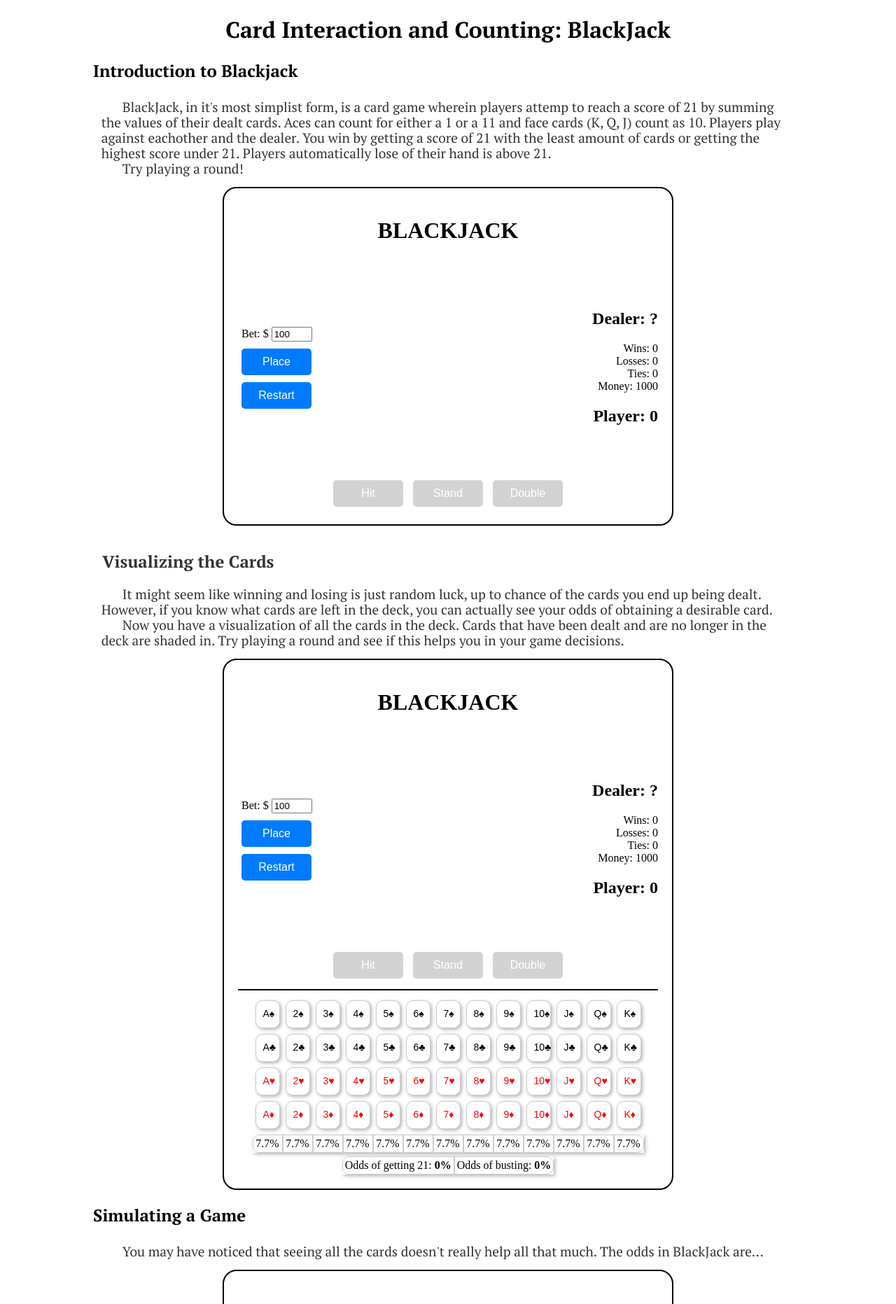
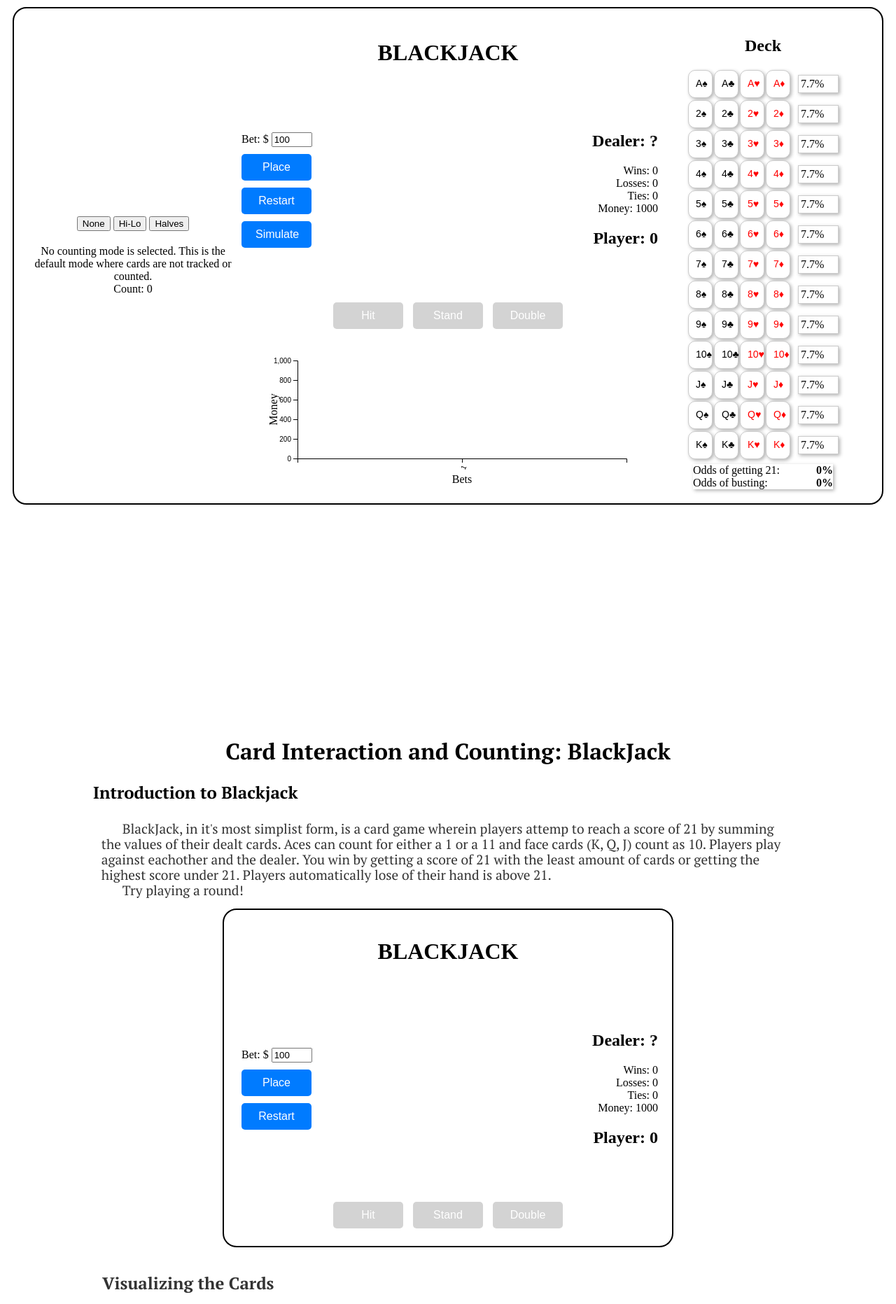
Before and after one commit to lukelin15/CardCounting, a SvelteKit app: page / in a window 1280 px wide. Shown: the top 1863 px of the page at 70% size. Built offline with nearby package versions, Linux system fonts and the light colour scheme.

Commit message:
better formatting for counting modes

```diff
--- a/src/components/App.svelte
+++ b/src/components/App.svelte
@@ -7,6 +7,11 @@
 </script>
 
 <main>
+  <Base stats=true simulate=true counts=true/>
+
+  <!-- makes Base the only visible thing -->
+  <div style="height: 300px;"></div>
+
   <h1>Card Interaction and Counting: BlackJack</h1>
   <h2>Introduction to Blackjack</h2>
   <body>
@@ -42,7 +47,7 @@
       in BlackJack are...
     </p>
   </body>
-  <Base stats=true simulate=true/>
+  <Base stats=true simulate=true counts=true/>
   <h2>Betting</h2>
   <h2>Statistics of the Game</h2>
   <h2>Card Counting</h2>
--- a/src/components/Base.svelte
+++ b/src/components/Base.svelte
@@ -2,8 +2,8 @@
   import { fly } from 'svelte/transition';
   import Card from './Card.svelte';
   import Stats from './Stats.svelte';
-  import { onMount, afterUpdate } from 'svelte';
-  import * as d3 from 'd3';
+  import Graph from './Graph.svelte';
+  import Counting from './Counting.svelte';
 
   // customization
   export let stats = false;
@@ -41,6 +41,8 @@
   let runningCount=0;
   let stopSimulation = true;
 
+  let moneyHistory = [1000];
+
   // only display overlay after animations
   // equations gets amount of extra cards dealt
   $: if (gameOver) {
@@ -51,6 +53,8 @@
 
   function restart() {
     deck = [...newDeck]
+
+    stopSimulation = true;
 
     playerHand = [];
     dealerHand = [];
@@ -67,7 +71,8 @@
     error = '';
     betPlaced = false;
     runningCount = 0;
-    stopSimulation = true;
+
+    moneyHistory = [1000];
   }
 
   function shuffle() {
@@ -305,6 +310,8 @@
       losses += 1
     }
     betPlaced = false;
+    moneyHistory.push(playerMoney);
+    moneyHistory = [...moneyHistory];
     return winner;
   }
 
@@ -320,7 +327,6 @@
           placeBet(betAmount);
         } else {
           betAmount = Math.round(playerMoney / -(runningCount-3) / 1000)
-          console.log(betAmount)
           placeBet(betAmount)
         }
         // smartHit(betAmount);
@@ -352,66 +358,13 @@
       runningCount += 0;
     }
   }
-
-
-  let playerMoneyHistory = [];
-
-  // Update playerMoneyHistory every time playerMoney changes
-  $: playerMoneyHistory.push(playerMoney);
-
-  let svg;
-
-
-  onMount(() => {
-    if ((stats && simulate) || counts) {
-      svg = d3.select("#mySvg");
-    }
-  });
-
-  afterUpdate(() => {
-    if ((stats && simulate) || counts && svg) {
-      drawChart();
-    }
-  });
-
-  function drawChart() {
-    // Clear the SVG
-    svg.selectAll("*").remove();
-
-    // Set the dimensions and margins of the graph
-    let margin = {top: 10, right: 30, bottom: 30, left: 60},
-        width = 460 - margin.left - margin.right,
-        height = 400 - margin.top - margin.bottom;
-
-    // Add X axis
-    let x = d3.scaleLinear()
-      .domain([0, playerMoneyHistory.length])
-      .range([ 0, width ]);
-    svg.append("g")
-      .attr("transform", "translate(0," + height + ")")
-      .call(d3.axisBottom(x));
-
-    // Add Y axis
-    let y = d3.scaleLinear()
-      .domain([0, d3.max(playerMoneyHistory)])
-      .range([ height, 0]);
-    svg.append("g")
-      .call(d3.axisLeft(y));
-
-    // Add the line
-    svg.append("path")
-      .datum(playerMoneyHistory)
-      .attr("fill", "none")
-      .attr("stroke", "steelblue")
-      .attr("stroke-width", 1.5)
-      .attr("d", d3.line()
-        .x((d, i) => x(i))
-        .y(d => y(d))
-      );
-  }
 </script>
 
 <main>
+  <div class="addons" class:stats-active={stats}>
+    {#if stats}
+    <Counting counts={runningCount} />
+    {/if}
     <div class="blackjack-container">
       <div class="header">
         <h1 class="blackjack-header">BLACKJACK</h1>
@@ -426,7 +379,7 @@
           <button on:click={() => placeBet(betAmount)} disabled={betPlaced}>Place</button>
           <button on:click={() => restart()}> Restart</button>
           {#if simulate}
-          <button on:click={() => simulateRounds(1000, false, false)}>Simulate</button>
+            <button on:click={() => simulateRounds(1000, false, true)}>Simulate</button>
           {/if}
           {#if error}
             <p>{error}</p>
@@ -473,9 +426,6 @@
           <div>Losses: {losses}</div>
           <div>Ties: {ties}</div>
           <div>Money: {playerMoney}</div>
-        {#if counts}
-          <div>Running Count: {runningCount}</div>
-        {/if}
           <h2>Player: {calculateHand(playerHand)}</h2>
         </div>
       </div>
@@ -490,15 +440,14 @@
               <h2>Winner: {determineWinner()}</h2>
           </div>
       {/if}
-
-
+      {#if simulate}
+        <Graph playerMoneyHistory={moneyHistory}/>
+      {/if}
+    </div>
     {#if stats}
     <Stats {deck} dealerSecondCard={dealerHand[1]} playerHand={playerHand}/>
     {/if}
   </div>
-  {#if (stats && simulate) || counts}
-    <svg id="mySvg" width="500" height="500"></svg>
-  {/if}
 </main>
 
 <style>
@@ -507,6 +456,22 @@
     flex-direction: column;
     align-items: center;
     margin: 10px;
+  }
+
+  .addons {
+    display: flex;
+    align-items: center;
+    justify-content: space-between;
+    width: 600px; /* Default width */
+    transition: width 0.5s ease; /* Smooth transition for width changes */
+    background: white;
+    border: 2px solid black;
+    padding: 20px;
+    border-radius: 20px;
+  }
+
+  .addons.stats-active {
+    width: 1200px; /* Expanded width */
   }
 
   .blackjack-container {
@@ -518,8 +483,7 @@
     max-width: 600px; /* As per the image's apparent width */
     background: white;
     border-radius: 20px;
-    border: 2px solid black;
-    padding: 20px;
+
   }
 
 
--- /dev/null
+++ b/src/components/Counting.svelte
@@ -0,0 +1,38 @@
+<script>
+  import { fade } from 'svelte/transition';
+
+  let mode = 'none'; // Default mode
+
+  export let counts;
+
+  const descriptions = {
+    'none': 'No counting mode is selected. This is the default mode where cards are not tracked or counted.',
+    'hi-lo': 'Hi-Lo counting mode. Each card is assigned a value of either -1, 0, or +1. It is a balanced system used to get an estimate of the high and low cards remaining in the deck.',
+    'halves': 'Halves counting mode. A more complex system where cards are given values of -1, -0.5, 0, +0.5, or +1. It offers a more precise measure of the remaining deck composition than Hi-Lo.'
+  };
+</script>
+
+<div class="container">
+  <div class="buttons">
+    <button on:click={() => mode = 'none'}>None</button>
+    <button on:click={() => mode = 'hi-lo'}>Hi-Lo</button>
+    <button on:click={() => mode = 'halves'}>Halves</button>
+  </div>
+  <div class="description" transition:fade>
+    {descriptions[mode]}
+  </div>
+  <div class="count">Count: {counts}</div>
+</div>
+
+<style>
+  .container {
+    width: 300px;
+    text-align: center;
+  }
+  .buttons {
+    margin-bottom: 20px;
+  }
+  .description {
+    transition: color 0.4s ease;
+  }
+</style>
--- /dev/null
+++ b/src/components/Graph.svelte
@@ -0,0 +1,88 @@
+<script>
+  import { onMount, afterUpdate } from 'svelte';
+  import * as d3 from 'd3';
+
+  export let playerMoneyHistory;
+
+  let svg;
+
+  onMount(() => {
+    svg = d3.select(".mySvg2").attr("width", "550").attr("height", "200");
+    drawChart(); // Initial draw
+  });
+
+  afterUpdate(() => {
+    drawChart(); // Redraw chart to reflect updated playerMoneyHistory
+  });
+
+  function drawChart() {
+    // Clear the SVG
+    svg.selectAll("*").remove();
+
+    // Set the dimensions and margins of the graph
+    let margin = {top: 20, right: 20, bottom: 40, left: 60},
+        width = 550 - margin.left - margin.right,
+        height = 200 - margin.top - margin.bottom;
+
+    // Append a 'group' element to 'svg'
+    // Moves the 'group' element to the top left margin
+    let g = svg.append("g").attr("transform", "translate(" + margin.left + "," + margin.top + ")");
+
+    // Add X axis --> it is a date format
+    let x = d3.scaleLinear()
+              .domain([0, playerMoneyHistory.length - 1])
+              .range([0, width]);
+    g.append("g")
+     .attr("transform", "translate(0," + height + ")")
+     .call(d3.axisBottom(x).ticks(Math.min(playerMoneyHistory.length, 10)).tickFormat(i => `${i + 1}`))
+     .selectAll("text")
+        .style("text-anchor", "end")
+        .attr("dx", "-.8em")
+        .attr("dy", ".15em")
+        .attr("transform", "rotate(-65)");
+
+    // Add Y axis
+    let y = d3.scaleLinear()
+              .domain([0, d3.max(playerMoneyHistory)])
+              .range([ height, 0 ]);
+    g.append("g")
+     .call(d3.axisLeft(y).ticks(5));
+
+    // Add the line
+    g.append("path")
+     .datum(playerMoneyHistory)
+     .attr("fill", "none")
+     .attr("stroke", "steelblue")
+     .attr("stroke-width", 2)
+     .attr("d", d3.line()
+       .x((_, i) => x(i))
+       .y((d) => y(d))
+     );
+
+    // Text label for the x axis
+    svg.append("text")
+       .attr("transform",
+             "translate(" + (width/2 + margin.left) + " ," +
+                            (height + margin.top + 35) + ")")
+       .style("text-anchor", "middle")
+       .text("Bets");
+
+    // Text label for the y axis
+    svg.append("text")
+       .attr("transform", "rotate(-90)")
+       .attr("y", 0 + margin.left / 4)
+       .attr("x",0 - (height / 2) - margin.top)
+       .attr("dy", "1em")
+       .style("text-anchor", "middle")
+       .text("Money");
+  }
+</script>
+
+<svg class="mySvg2"></svg>
+
+<style>
+  .mySvg2 {
+    margin-top: 10px;
+    padding-top: 10px;
+  }
+</style>
--- a/src/components/Stats.svelte
+++ b/src/components/Stats.svelte
@@ -96,78 +96,77 @@
 
 </script>
 
-<div class="card-container">
-  {#each allCards as card}
-    <div class="card {deck.includes(card) || card === dealerSecondCard ? '' : 'drawn'}">
-      <Card card={card} width="35px" height="40px" normal=false/>
+<div class="container">
+  <h2>Deck</h2>
+  {#each vals as val, valIndex}
+    <div class="row">
+      {#each suits as suit}
+        <div class="card {deck.includes(val + suit) || val + suit === dealerSecondCard ? '' : 'drawn'}">
+          <Card card={val + suit} width="35px" height="40px" normal=false/>
+        </div>
+      {/each}
+      <div class="probability">{probabilities[valIndex]}%</div>
     </div>
   {/each}
-</div>
-<div class="probabilities">
-  {#each probabilities as prob}
-    <div class="probability">{prob}%</div>
-  {/each}
-</div>
-<div class="odds">
-  <div class="odd">Odds of getting 21: <b>{to21Odds}%</b></div>
-  <div class="odd">Odds of busting: <b>{over21Odds}%</b></div>
+  <div class="odds">
+    <div class="odd">
+      <div>Odds of getting 21:</div>
+      <div><b>{to21Odds}%</b></div>
+    </div>
+    <div class="odd">
+      <div>Odds of busting:</div>
+      <div><b>{over21Odds}%</b></div>
+    </div>
+  </div>
 </div>
 
+
 <style>
-  .card-container {
+  .container {
     display: flex;
-    flex-wrap: wrap;
+    flex-direction: column;
+    align-items: center;
+    width: 300px;
+  }
+
+  .row {
+    display: flex;
     justify-content: center;
-    width: 600px;
-    margin-top: 10px;
-    padding-top: 10px;
-    border-top: 2px solid black;
+    align-items: center;
+    margin-bottom: 1px; /* Space between rows */
   }
+
   .card {
-    margin: 4px;
+    margin: 1px;
     transition: opacity 0.3s ease;
   }
+
   .drawn {
     opacity: 0.4;
   }
-  .probabilities {
-    display: flex;
-    justify-content: center;
-    margin-top: 4px;
-    box-shadow: 2px 2px 5px rgba(0, 0, 0, 0.3);
 
-  }
   .probability {
-    width: 35px;
-    text-align: center;
+    margin-left: 10px; /* Space between cards and probability */
     padding: 3px;
     border: 1px solid #ccc;
+    box-shadow: 2px 2px 5px rgba(0, 0, 0, 0.3);
+    width: 50px;
   }
-  .probability:first-child {
-    border-top-left-radius: 10px;
-    border-bottom-left-radius: 10px;
-  }
-  .probability:last-child {
-    border-top-right-radius: 10px;
-    border-bottom-right-radius: 10px;
-  }
+
   .odds {
     display: flex;
     justify-content: center;
+    flex-direction: column;
+    align-items: center;
     margin-top: 5px;
+    width: 200px;
     box-shadow: 2px 2px 5px rgba(0, 0, 0, 0.3);
   }
+
   .odd {
-    text-align: center;
-    padding: 3px;
-    border: 1px solid #ccc;
+    display: flex;
+    justify-content: space-between;
+    width: 200px;
   }
-  .odd:first-child {
-    border-top-left-radius: 10px;
-    border-bottom-left-radius: 10px;
-  }
-  .odd:last-child {
-    border-top-right-radius: 10px;
-    border-bottom-right-radius: 10px;
-  }
+
 </style>
```
Lines whose indentation alone changed are shown as unchanged.
